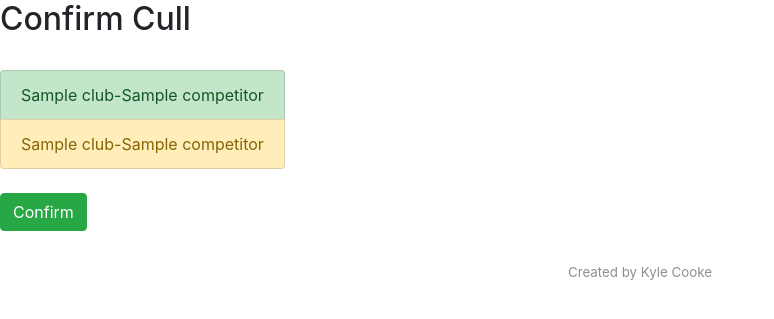
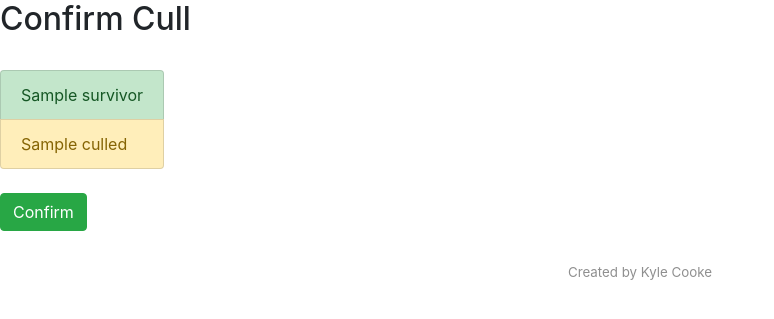
Before and after one commit to saty9/allez, a Django app: template ui/templates/ui/stages/cull/READY.html in a window 1280 px wide. Shown: the part 66-385 px from the top of the page, without its empty margins (0-774 px from the left). Run offline with Django 3.2, Linux system fonts and the light colour scheme; tables that the repository leaves empty hold one stand-in row (values such as "Sample post"); the template is opened without the code that fills it: values that come from a table or form of the project are taken from there, most other values are stand-ins (such as "Sample title", 1, 10 or a date in 2020); parts of the project's set-up code (start-up, migrations or seed data) failed here and were passed over; some libraries are stand-ins or nearby versions.

Commit message:
change models so club is now a field of entry not of competitor

```diff
--- a/main/models/competitor.py
+++ b/main/models/competitor.py
@@ -1,5 +1,4 @@
 from django.db import models
-from .address import country_list
 from . import Club
 
 
@@ -7,4 +6,3 @@
     name = models.CharField(max_length=100)
     organisation = models.ForeignKey('main.Organisation', on_delete=models.CASCADE)
     license_number = models.CharField(max_length=15)
-    club = models.ForeignKey(Club, on_delete=models.SET_NULL, null=True)
--- a/main/models/entry.py
+++ b/main/models/entry.py
@@ -20,6 +20,7 @@
     finishing_place = models.IntegerField(null=True, default=None)
     exited_at_stage = models.ForeignKey('main.stage', on_delete=models.CASCADE, null=True, default=None)
     state = models.CharField(max_length=2, choices=states, default=NOT_CHECKED_IN)
+    club = models.ForeignKey('main.Club', on_delete=models.PROTECT)
 
     def __str__(self):
-        return "({}) - {}".format(self.competition_id, self.competitor.name)
+        return "({}) - {}".format(self.club.name, self.competitor.name)
--- a/main/utils/club_solver.py
+++ b/main/utils/club_solver.py
@@ -11,7 +11,7 @@
     This is based on code written for an A-level practical and will not always find the optimal solution"""
     pools: List[Tuple[Entry, Club, bool]] = []
     for pool in pools_in:
-        pools.append(list(map(lambda z: (z, z.competitor.club, False), pool)))
+        pools.append(list(map(lambda z: (z, z.club, False), pool)))
     number_of_pools = len(pools)
     conflicts = conflicts_dict_list(pools)
 
--- a/main/views/competition.py
+++ b/main/views/competition.py
@@ -113,8 +113,8 @@
                             club = club.first()
                         else:
                             club = Club.objects.create(name=new_entry[1])
-                    competitor = org_competitiors.create(club=club, name=new_entry[0], license_number=new_entry[2])
-                comp.entry_set.create(competitor=competitor)
+                    competitor = org_competitiors.create(name=new_entry[0], license_number=new_entry[2])
+                comp.entry_set.create(competitor=competitor, club=club)
             out = {'success': True,
                    'added_count': len(data)}
             return JsonResponse(out)
--- a/main/views/de_table.py
+++ b/main/views/de_table.py
@@ -24,7 +24,7 @@
 
 def get_bouts(table):
     entries = table.detableentry_set.order_by('table_pos').annotate(seed=F('entry__deseed__seed')).\
-        values('id', 'entry_id', 'score', 'victory', 'seed', 'entry__competitor__name', 'entry__competitor__club__name')
+        values('id', 'entry_id', 'score', 'victory', 'seed', 'entry__competitor__name', 'entry__club__name')
     bouts = []
     x = 0
     while x < len(entries):
--- a/main/views/stage_pool.py
+++ b/main/views/stage_pool.py
@@ -65,7 +65,7 @@
     for index, f in enumerate(sorted(stage.poolstage_set.first().results(), reverse=True)):
         data.append([index + 1,
                      f.entry.competitor.name,
-                     f.entry.competitor.club.name,
+                     f.entry.club.name,
                      "{:.2}".format(f.win_percentage),
                      f.TS,
                      f.TR,
--- a/ui/templates/ui/stages/cull/FINISHED.html
+++ b/ui/templates/ui/stages/cull/FINISHED.html
@@ -17,10 +17,10 @@
     <br>
     <ul class="list-group">
         {% for e in survivors %}
-            <div class="list-group-item list-group-item-success">{{ e.competitor.club.name }}-{{ e.competitor.name }}</div>
+            <div class="list-group-item list-group-item-success">{{ e }}</div>
         {% endfor %}
         {% for e in culled %}
-            <div class="list-group-item list-group-item-danger">{{ e.competitor.club.name }}-{{ e.competitor.name }}</div>
+            <div class="list-group-item list-group-item-danger">{{ e }}</div>
         {% endfor %}
     </ul>
 {% endblock body %}
--- a/ui/templates/ui/stages/cull/READY.html
+++ b/ui/templates/ui/stages/cull/READY.html
@@ -17,10 +17,10 @@
     <br>
     <ul class="list-group">
         {% for e in survivors %}
-            <div class="list-group-item list-group-item-success">{{ e.competitor.club.name }}-{{ e.competitor.name }}</div>
+            <div class="list-group-item list-group-item-success">{{ e }}</div>
         {% endfor %}
         {% for e in culled %}
-            <div class="list-group-item list-group-item-warning">{{ e.competitor.club.name }}-{{ e.competitor.name }}</div>
+            <div class="list-group-item list-group-item-warning">{{ e }}</div>
         {% endfor %}
     </ul>
     <br>
--- a/ui/templates/ui/stages/pool/READY.html
+++ b/ui/templates/ui/stages/pool/READY.html
@@ -13,7 +13,7 @@
                     <div class="list-group-item list-group-item-dark">{% trans 'Pool'%} {{ forloop.counter }}</div>
                     <div id="pool-{{ pool.id }}" class="sortable">
                         {% for p_entry in pool.poolentry_set.all %}
-                            <div id="{{ p_entry.entry.id }}" class="list-group-item">{{ p_entry.entry.competitor.club.name }}-{{ p_entry.entry.competitor.name }}</div>
+                            <div id="{{ p_entry.entry.id }}" class="list-group-item">{{ p_entry.entry }}</div>
                         {% endfor %}
                     </div>
                 </div>
```
Also changed, not shown: main/tests/factories/competitor_factory.py (+0 -5 lines), main/tests/factories/entry_factory.py (+4 -2 lines), main/tests/models/test_add_stage.py (+2 -2 lines), main/tests/views/test_de_table_api.py (+1 -1 lines).
